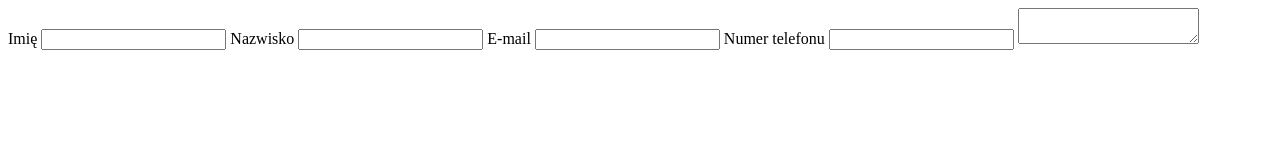
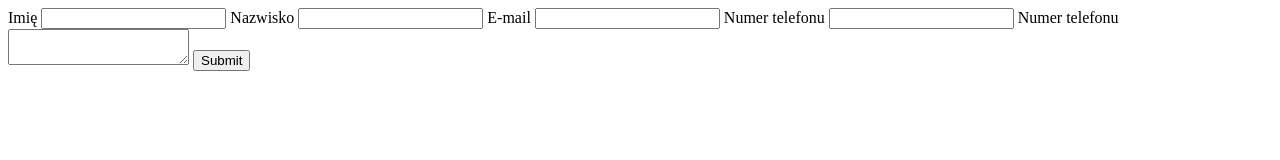
Before and after one commit to monikatom01/monikatom01.github.io, a plain HTML site: page warsztaty/formularz-html/index.html in a window 1280 px wide. Drawn offline with Linux system fonts and the light colour scheme.

Commit message:
poprawa texarea i dodanie buttona

```diff
--- a/warsztaty/formularz-html/index.html
+++ b/warsztaty/formularz-html/index.html
@@ -20,7 +20,10 @@
         <label for="number">Numer telefonu</label>
         <input type="text" name="number" id="number" />
 
-        <textarea maxlength="500"></textarea>
+       <label for="massage">Numer telefonu</label>
+        <textarea maxlength="500" id="massage" name="massage"></textarea>
+
+        <input type="submit" value="Submit">
 
     </form>
 
```
